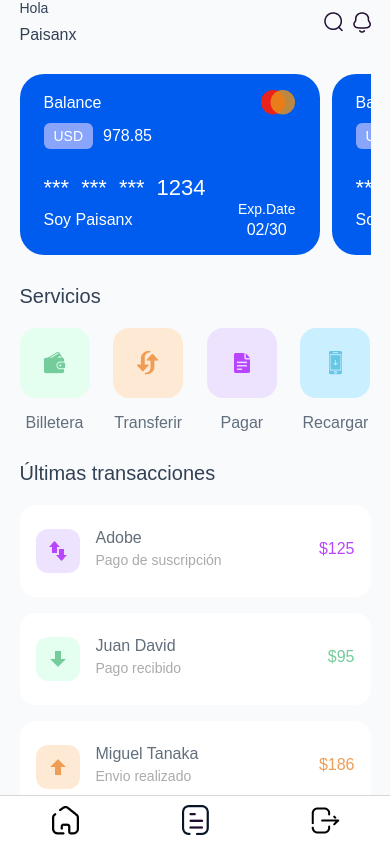
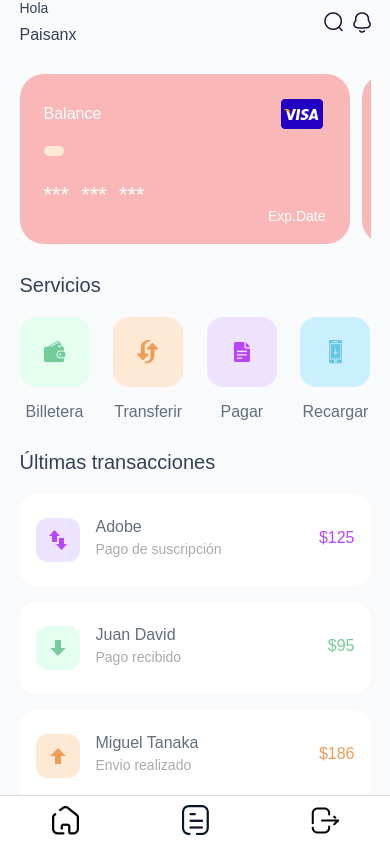
Before and after one commit to cristhianpabon/RN-expo-PaisBank, a React Native app: screen /profile in a window 390 px wide. Built offline with nearby package versions, Linux system fonts and the light colour scheme.

Commit message:
Adding props and logic to display different cards as mastercard o visaon the CardItem component

```diff
--- a/components/CardItem.tsx
+++ b/components/CardItem.tsx
@@ -2,46 +2,68 @@ import React from "react";
 import { Image, StyleSheet, Text, View } from "react-native";
 
 import { COLORS, FONTS } from "../constants/constants";
+import { cardType } from "../types/types";
 
-export interface CardItemProps {
-  buttonText: string;
-  handleOnPress: () => void;
-  disabled?: boolean;
-}
-
-const CardItem: React.FC<CardItemProps> = ({
-  buttonText,
-  handleOnPress,
-  disabled,
+const CardItem: React.FC<cardType> = ({
+  id,
+  issuer,
+  name,
+  expDate,
+  lastDigits,
+  balance,
+  currency,
 }) => {
   return (
-    <View style={styles.card}>
+    <View
+      style={[
+        styles.card,
+        issuer === "mastercard"
+          ? { backgroundColor: COLORS.primaryBlue }
+          : { backgroundColor: COLORS.lightPinkTuna },
+      ]}
+    >
       <View style={styles.cardHeader}>
         <Text style={styles.cardHeaderTitle}>Balance</Text>
+        {issuer === "mastercard" ? (
           <Image
             style={styles.cardIcon}
             source={require("../assets/img/mastercard.png")}
           />
+        ) : (
+          <Image
+            style={styles.cardIcon}
+            source={require("../assets/img/visa.png")}
+          />
+        )}
       </View>
       <View style={styles.cardContent}>
         <View style={styles.cardBalance}>
-          <View style={styles.cardBalanceCurrencySquare}>
-            <Text style={styles.cardBalanceCurrency}>USD</Text>
+          <View
+            style={[
+              styles.cardBalanceCurrencySquare,
+              issuer === "mastercard"
+                ? {
+                    backgroundColor: "#89A5FB",
+                  }
+                : { backgroundColor: COLORS.lightOrange },
+            ]}
+          >
+            <Text style={styles.cardBalanceCurrency}>{currency}</Text>
           </View>
-          <Text style={styles.cardBalanceAmount}>978.85</Text>
+          <Text style={styles.cardBalanceAmount}>{balance}</Text>
         </View>
         <View style={styles.cardNumber}>
           <Text style={styles.cardNumberText}>***</Text>
           <Text style={styles.cardNumberText}>***</Text>
           <Text style={styles.cardNumberText}>***</Text>
-          <Text style={styles.cardNumberText}>1234</Text>
+          <Text style={styles.cardNumberText}>{lastDigits}</Text>
         </View>
       </View>
       <View style={styles.cardFooter}>
-        <Text style={styles.cardFooterName}>Soy Paisanx</Text>
+        <Text style={styles.cardFooterName}>{name}</Text>
         <View style={styles.cardFooterDate}>
           <Text style={styles.cardFooterDateTextLabel}>Exp.Date</Text>
-          <Text style={styles.cardFooterDateText}>02/30</Text>
+          <Text style={styles.cardFooterDateText}>{expDate}</Text>
         </View>
       </View>
     </View>
@@ -50,13 +72,13 @@ const CardItem: React.FC<CardItemProps> = ({
 
 const styles = StyleSheet.create({
   card: {
-      width: 300,
-      backgroundColor: COLORS.primaryBlue,
+    width: 330,
     borderRadius: 24,
     paddingVertical: 16,
     paddingHorizontal: 24,
     marginRight: 12,
     marginBottom: 30,
+    justifyContent: "space-between",
   },
   cardHeader: {
     flexDirection: "row",
@@ -85,7 +107,6 @@ const styles = StyleSheet.create({
     fontWeight: "500",
   },
   cardBalanceCurrencySquare: {
-      backgroundColor: "#89A5FB",
     paddingVertical: 5,
     paddingHorizontal: 10,
     borderRadius: 6,
```
Lines whose indentation alone changed are shown as unchanged.
